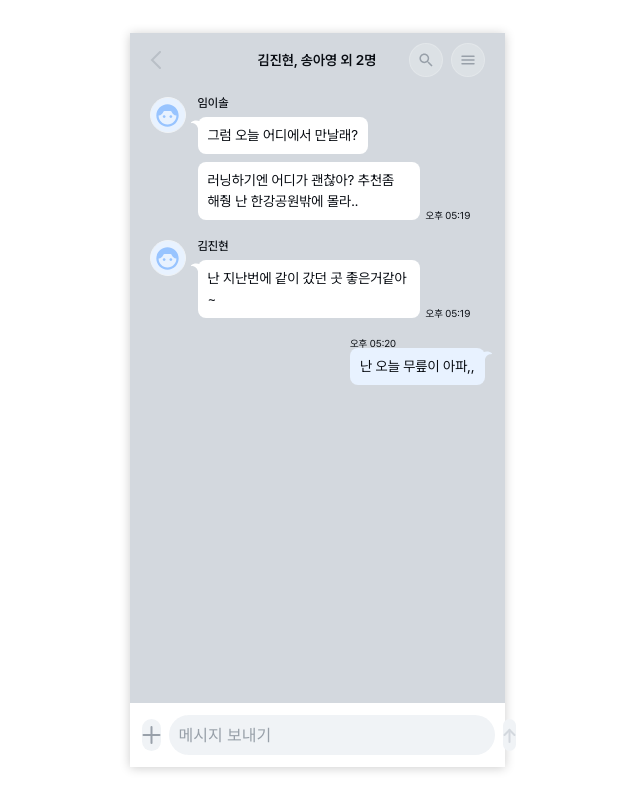
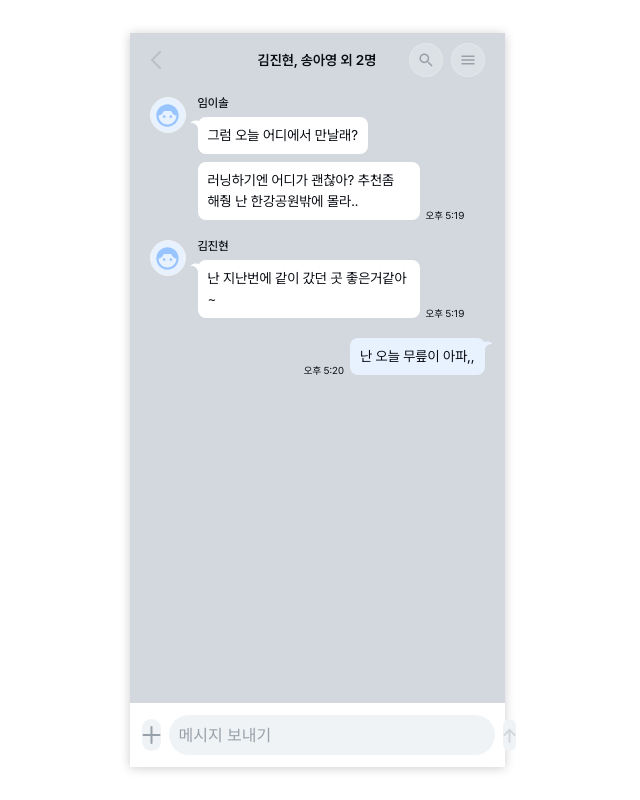
Before and after one commit to CEOS-Developers/react-messenger-21th, a React (Vite) app: page /chatroom/1 in a window 1280 px wide. Shown: the whole page, without its empty margins (323-963 px from the left). Built offline with nearby package versions, Linux system fonts and the light colour scheme.

Commit message:
fix: sentMessage 렌더링 버그 수정 & 시각 포맷 형식을 numeric으로 변경

```diff
--- a/src/pages/ChatRoom/components/SentMessage.tsx
+++ b/src/pages/ChatRoom/components/SentMessage.tsx
@@ -5,12 +5,12 @@ import { formatCreatedAt } from '@/utils/formatCreatedAt';
 
 export default function SentMessage({ messages }: { messages: messageByUserDto[] }) {
 	return (
-		<div className="flex justify-end py-2.5">
+		<div className="flex flex-col gap-2 py-2.5">
 			{messages.map(({ id, createdAt, content, isTimeVisible }, index) => {
 				const formattedCreatedAt = formatCreatedAt(new Date(createdAt));
 
 				return (
-					<div key={id}>
+					<div key={id} className="flex justify-end">
 						{isTimeVisible && <div className="caption2-regular mr-1.5 mt-auto">{formattedCreatedAt}</div>}
 
 						<Message isReceived={false}>
--- a/src/utils/formatCreatedAt.ts
+++ b/src/utils/formatCreatedAt.ts
@@ -1,6 +1,6 @@
 export const formatCreatedAt = (date: Date) => {
 	return new Intl.DateTimeFormat('ko-KR', {
-		hour: '2-digit',
+		hour: 'numeric',
 		minute: '2-digit',
 		hour12: true,
 	}).format(new Date(date));
```
